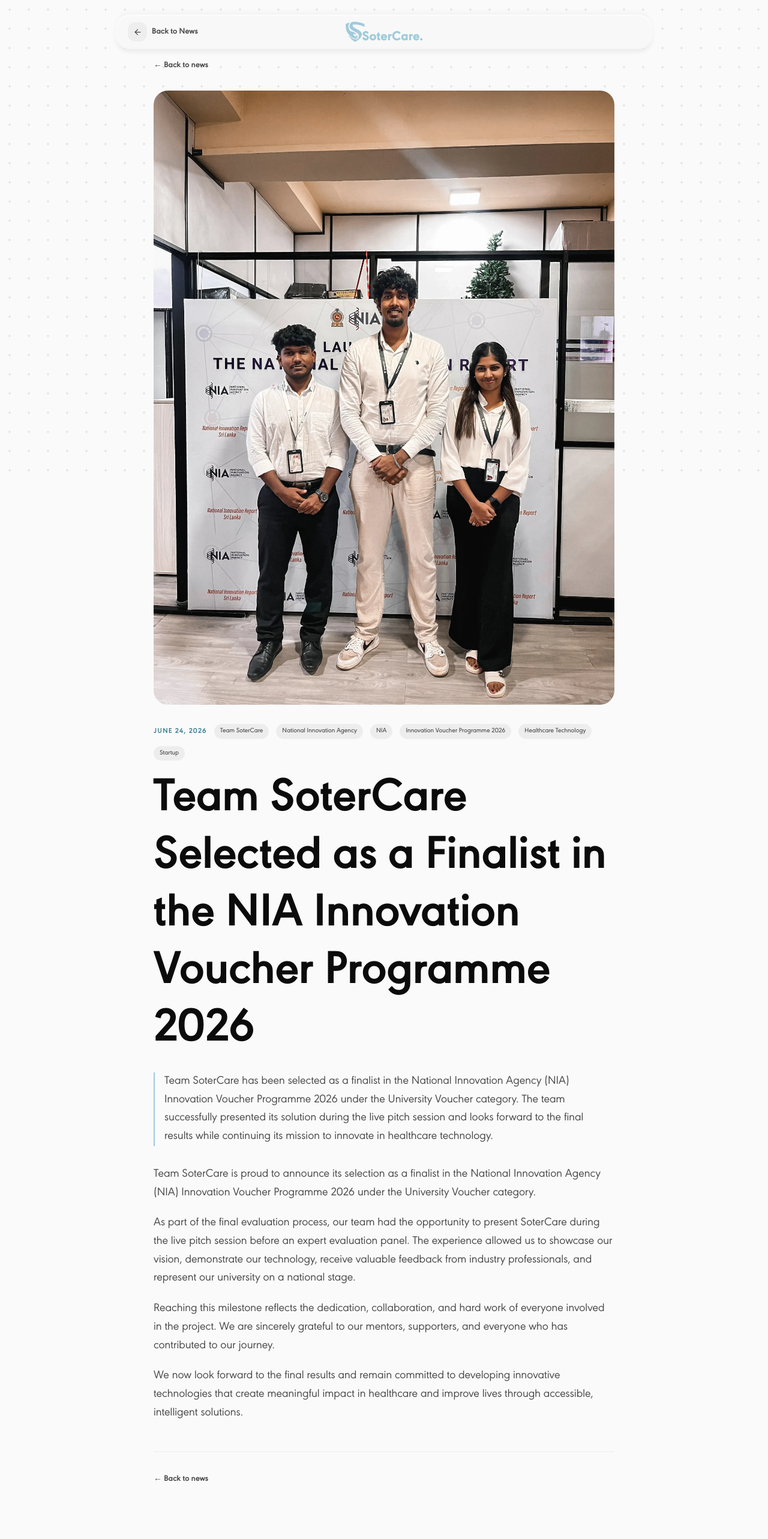
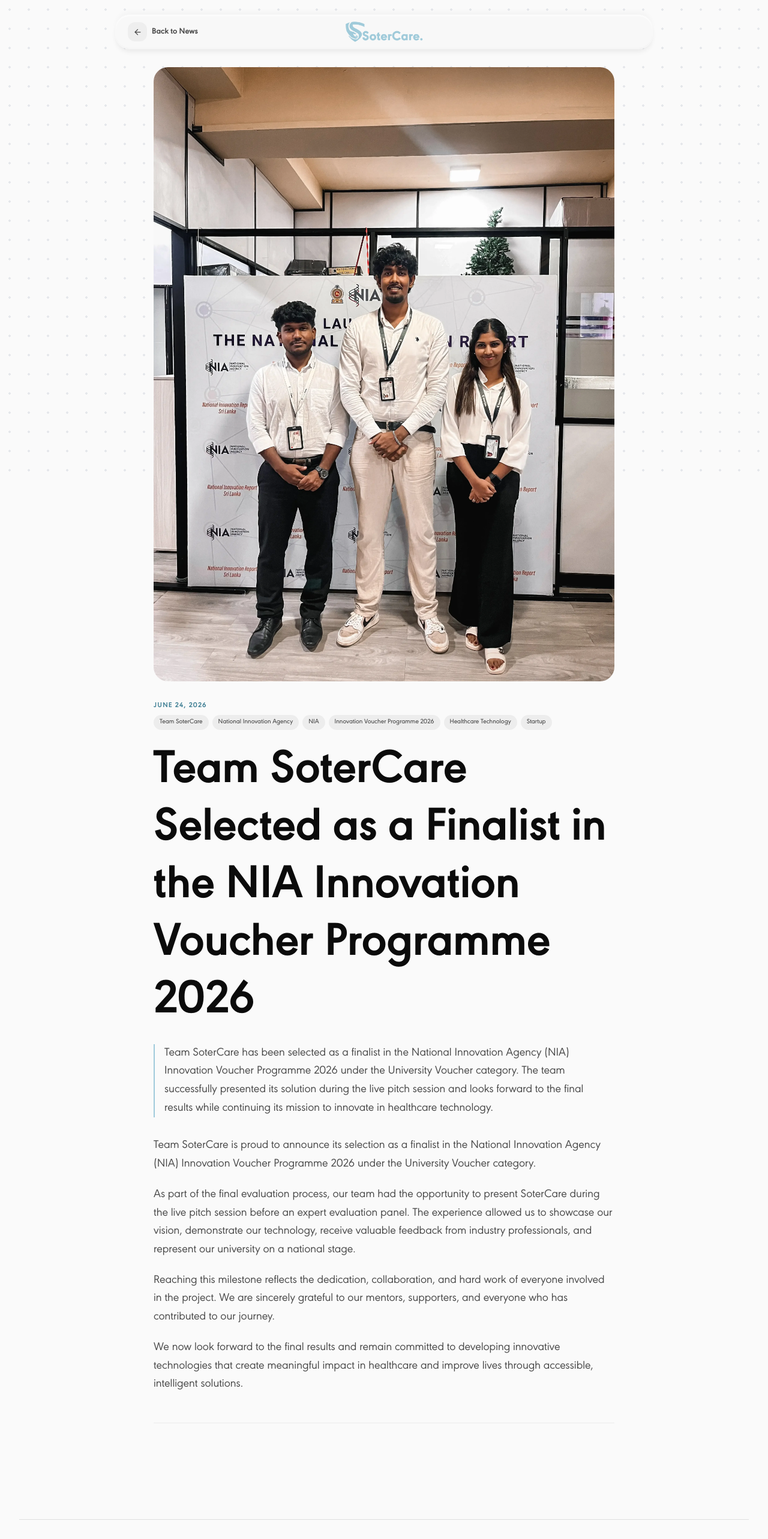
Before and after one commit to SoterCare/web-dev-v2, a Next.js app: page /news/team-sotercare-selected-as-a-finalist-in-the-nia-innovation-voucher-programme-2026 in a window 1280 px wide. Shown: the top 2566 px of the page at 60% size. Built offline with nearby package versions, Linux system fonts and the light colour scheme.

Commit message:
Fix news listing cards and article page layout issues

```diff
--- a/src/app/news/[slug]/page.tsx
+++ b/src/app/news/[slug]/page.tsx
@@ -1,6 +1,5 @@
 import { notFound } from 'next/navigation';
 import type { Metadata } from 'next';
-import Link from 'next/link';
 import Image from 'next/image';
 import NewsTopBar from '@/components/NewsTopBar';
 import FooterSimple from '@/components/FooterSimple';
@@ -57,16 +56,8 @@ export default async function ArticlePage({ params }: Props) {
       <div className="relative z-10">
         <NewsTopBar backHref="/news" backLabel="Back to News" />
 
-        <article className="pt-24 pb-12 sm:pb-16 px-4 sm:px-6 lg:px-8">
+        <article className="pt-28 pb-12 sm:pb-16 px-4 sm:px-6 lg:px-8">
           <div className="max-w-3xl mx-auto">
-            {/* Back link */}
-            <Link
-              href="/news"
-              className="inline-flex items-center gap-1.5 text-sm font-semibold text-text-muted hover:text-[#3d7e93] transition-colors mb-5 sm:mb-8"
-            >
-              ← Back to news
-            </Link>
-
             {/* Cover image */}
             {article.coverImage && (
               <div className="w-full overflow-hidden rounded-3xl mb-6 sm:mb-8 bg-[#a0cbdb]/10">
@@ -83,11 +74,13 @@ export default async function ArticlePage({ params }: Props) {
               </div>
             )}
 
-            {/* Meta: date + tags */}
-            <div className="flex flex-wrap items-center gap-3 mb-4">
-              <span className="text-xs font-semibold text-[#3d7e93] uppercase tracking-widest">
+            {/* Meta: date then tags on next line */}
+            <div className="mb-5">
+              <span className="block text-xs font-semibold text-[#3d7e93] uppercase tracking-widest mb-2">
                 {formatDate(article.date)}
               </span>
+              {article.tags.length > 0 && (
+                <div className="flex flex-wrap gap-1.5">
                   {article.tags.map((tag) => (
                     <span
                       key={tag}
@@ -97,9 +90,11 @@ export default async function ArticlePage({ params }: Props) {
                     </span>
                   ))}
                 </div>
+              )}
+            </div>
 
             {/* Title */}
-            <h1 className="text-2xl sm:text-3xl md:text-4xl font-bold text-text leading-snug mb-5 sm:mb-6">
+            <h1 className="text-xl sm:text-2xl md:text-3xl font-bold text-text leading-snug mb-5 sm:mb-6">
               {article.title}
             </h1>
 
@@ -117,15 +112,8 @@ export default async function ArticlePage({ params }: Props) {
               ))}
             </div>
 
-            {/* Footer nav */}
-            <div className="mt-8 sm:mt-12 pt-6 sm:pt-8 border-t border-black/[0.06]">
-              <Link
-                href="/news"
-                className="inline-flex items-center gap-1.5 text-sm font-semibold text-text-muted hover:text-[#3d7e93] transition-colors"
-              >
-                ← Back to news
-              </Link>
-            </div>
+            {/* Footer spacer */}
+            <div className="mt-8 sm:mt-12 pt-6 sm:pt-8 border-t border-black/[0.06]" />
           </div>
         </article>
 
--- a/src/app/news/page.tsx
+++ b/src/app/news/page.tsx
@@ -51,7 +51,7 @@ export default function NewsPage() {
             {sorted.length === 0 ? (
               <p className="text-center text-text-muted py-24">No articles yet. Check back soon.</p>
             ) : (
-              <div className="grid grid-cols-1 md:grid-cols-2 lg:grid-cols-3 gap-6">
+              <div className="grid grid-cols-1 md:grid-cols-2 lg:grid-cols-3 gap-6 items-start">
                 {sorted.map((article) => (
                   <Link
                     key={article.id}
@@ -80,20 +80,20 @@ export default function NewsPage() {
                     )}
 
                     {/* Card body */}
-                    <div className="p-6 flex flex-col flex-1">
+                    <div className="p-5 flex flex-col">
                       <p className="text-xs font-semibold text-[#3d7e93] uppercase tracking-widest mb-2">
                         {formatDate(article.date)}
                       </p>
-                      <h2 className="text-lg font-bold text-text leading-snug mb-2 group-hover:text-[#3d7e93] transition-colors">
+                      <h2 className="text-base font-semibold text-text leading-snug mb-2 group-hover:text-[#3d7e93] transition-colors">
                         {article.title}
                       </h2>
-                      <p className="text-sm text-text-muted leading-relaxed line-clamp-3 flex-1">
+                      <p className="text-sm text-text-muted leading-relaxed line-clamp-3">
                         {article.summary}
                       </p>
 
                       {/* Tags */}
                       {article.tags.length > 0 && (
-                        <div className="flex flex-wrap gap-1.5 mt-4">
+                        <div className="flex flex-wrap gap-1.5 mt-3">
                           {article.tags.map((tag) => (
                             <span
                               key={tag}
@@ -105,7 +105,7 @@ export default function NewsPage() {
                         </div>
                       )}
 
-                      <p className="mt-4 text-xs font-semibold text-[#3d7e93] group-hover:underline">
+                      <p className="mt-3 text-xs font-semibold text-[#3d7e93] group-hover:underline">
                         Read more →
                       </p>
                     </div>
```
Lines whose indentation alone changed are shown as unchanged.
